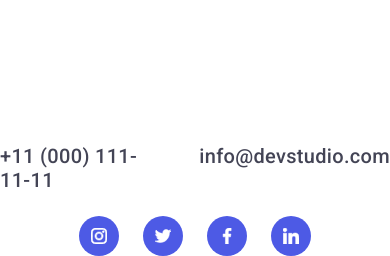
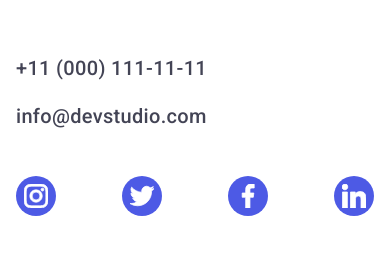
Before and after one commit to SofiiaPol/goit-markup-hw-06, a plain HTML site: page index.html in a window 390 px wide. Shown: the part 588-844 px from the top of the page. Drawn offline with nearby package versions, Linux system fonts and the light colour scheme.

Commit message:
finish mobile menu

```diff
--- a/css/styles.css
+++ b/css/styles.css
@@ -1417,6 +1417,7 @@ img {
 
 /* MOBILE MENU styles START */
 
+@media screen and (min-width: 320px) {
   .mobile-menu {
     visibility: hidden;
   }
@@ -1441,6 +1442,8 @@ img {
     width: inherit;
     height: inherit;
     justify-content: space-between;
+    padding-top: 72px;
+    padding-left: 16px;
   }
 
   .mobile-menu .nav-ul,
@@ -1460,11 +1463,31 @@ img {
     letter-spacing: 2%;
   }
 
+  .mobile-menu .address-list {
+    display: flex;
+    flex-direction: column;
+    gap: 24px;
+    padding-bottom: 48px;
+  }
+
   .mobile-menu .address-item {
     font-weight: 500;
     font-size: 20px;
     line-height: 24px;
     letter-spacing: 2%;
+    padding: 0;
+  }
+
+  .mobile-menu .container-icon {
+    padding-right: 16px;
+    justify-content: space-between;
+    padding-bottom: 40px;
+  }
+
+  .mobile-menu .icon-app {
+    width: 24px;
+    height: 24px;
+  }
 }
 
 /* .mbile-menu {
```
Lines whose indentation alone changed are shown as unchanged.
